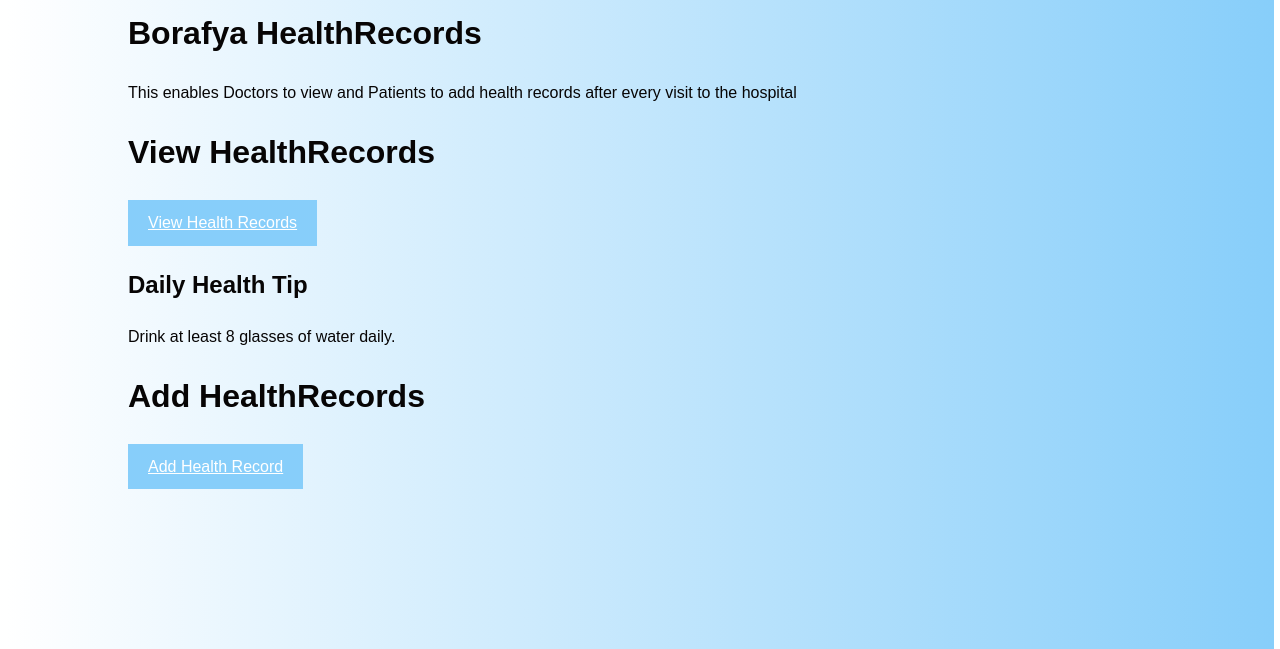
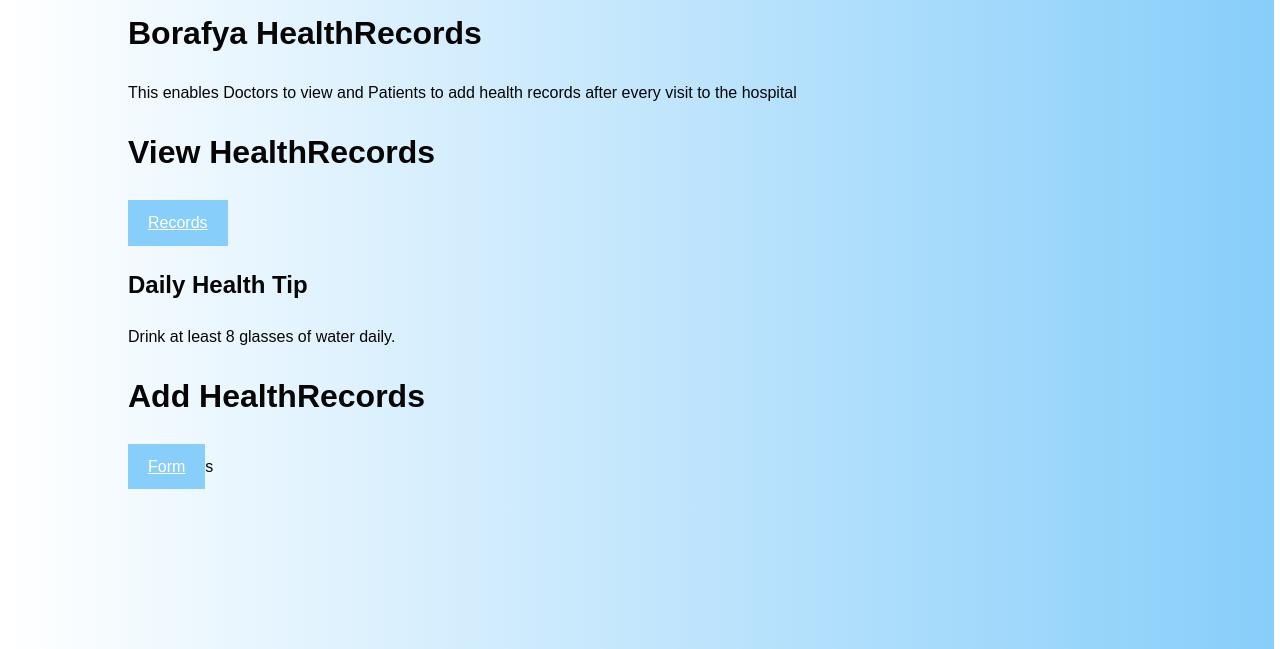
Before and after one commit to cashilaa/trach, a Flask app: page /record in a window 1280 px wide. Shown: the part 151-800 px from the top of the page. Run offline with Flask 3, Linux system fonts and the light colour scheme.

Commit message:
Update records.html

```diff
--- a/templates/records.html
+++ b/templates/records.html
@@ -8,14 +8,14 @@
 
     <h1>View HealthRecords</h1>
     <div style="margin-top: 20px;">
-        <a href="https://tables.zapier.com/app/tables/t/01J1F8KFPWGN81QT1MB8PCSB2F" class="btn btn-primary" style="margin-right: 10px;" target="_blank">View Health Records</a>
+        <a href="https://tables.zapier.com/app/tables/t/01J1F8KFPWGN81QT1MB8PCSB2F" class="btn btn-primary" style="margin-right: 10px;" target="_blank">Records</a>
     </div>
 
     <h2>Daily Health Tip</h2>
     <p>Drink at least 8 glasses of water daily.</p>
     <h1>Add HealthRecords</h1>
     <div style="margin-top: 20px;">
-        <a href="https://employee-directory-f2406f.zapier.app/record-form" class="btn btn-success" target="_blank">Add Health Record</a>
+        <a href="https://employee-directory-f2406f.zapier.app/record-form" class="btn btn-success" target="_blank">Form</a>s
     </div>
 </div>
 {% endblock %}
```
